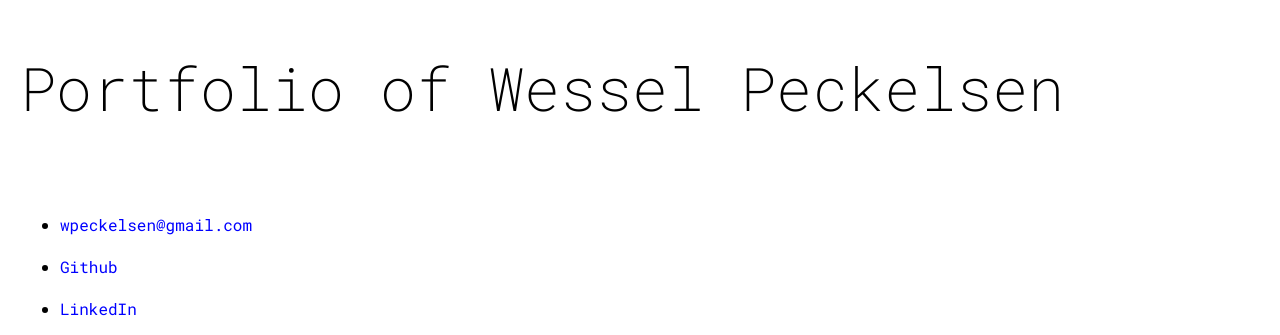
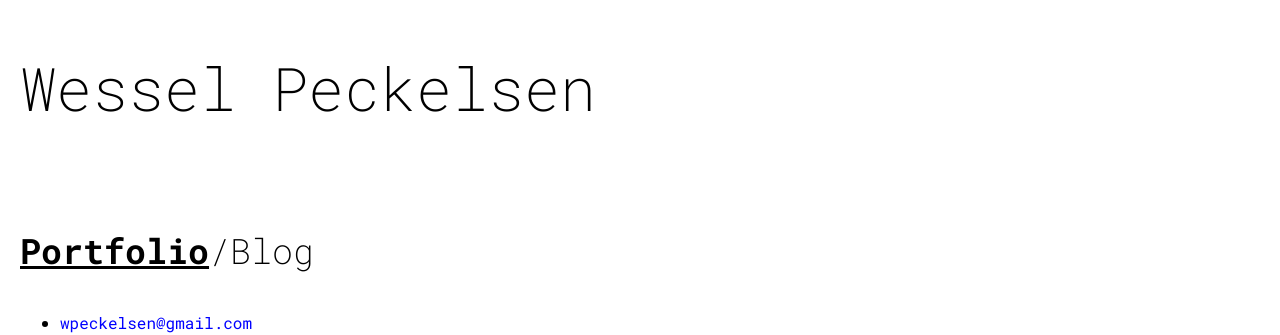
Before and after one commit to wpeckelsen/wwwpeckelsen, a Next.js app: page / in a window 1280 px wide. Shown: the part 217-552 px from the top of the page. Built offline with nearby package versions, Linux system fonts and the light colour scheme; no server answers; the database is empty.

Commit message:
switch titles working

```diff
--- a/app/page.jsx
+++ b/app/page.jsx
@@ -15,6 +15,7 @@ export default function Home() {
 
 
   const [items, setItems] = useState([]);
+  const [choice, setChoice] = useState('portfolio');
 
   useEffect(() => {
     const fetchItems = async () => {
@@ -29,6 +30,8 @@ export default function Home() {
       }
     };
 
+
+
     fetchItems();
   }, []);
 
@@ -40,8 +43,28 @@ export default function Home() {
 
       <div className="title">
 
+
+
         <h1>wwwpeckelsen</h1>
-        <h2>Portfolio of Wessel Peckelsen</h2>
+        <h2>Wessel Peckelsen</h2>
+
+
+
+        <span className="switch">
+          <h3
+            onClick={() => { setChoice('portfolio') }}
+            className={choice === 'portfolio' ? 'active' : 'inactive'}>
+            Portfolio
+          </h3>
+
+          <h3>{'/'}</h3>
+
+          <h3 onClick={() => { setChoice('blog') }}
+            className={choice === 'blog' ? 'active' : 'inactive'}>
+            Blog
+          </h3>
+        </span>
+
         <ul>
           <br />
           <li><Link href="mailto:wpeckelsen@gmail.com">wpeckelsen@gmail.com</Link></li>
@@ -54,23 +77,22 @@ export default function Home() {
       </div>
 
       <div className="content">
-        {/* Render Item components based on fetched data */}
+
         {items.map((item) => (
           <Item
-            key={item.id} // Assuming each item has a unique id
+            key={item.id}
             title={item.title}
             description={item.description}
             tech={item.tech}
             date={item.date}
-            website={item.url1} // Use the correct property for the website
-            githubLink={item.url2} // Use the correct property for the GitHub link
+            website={item.url1}
+            githubLink={item.url2}
           />
         ))}
       </div>
 
       <div className="image">
         <Image
-          // src="/public/smile.jpg"
           src={"/smile.png"}
           margin={20}
           width={50}
--- a/app/style/globals.scss
+++ b/app/style/globals.scss
@@ -54,7 +54,7 @@ a {
 }
 
 a:hover {
-  text-decoration: underline;
+  // text-decoration: underline;
   text-decoration-thickness: 3px;
 }
 
@@ -71,25 +71,37 @@ input {
   width: 80%;
 }
 
-.switch-title {
-  color: blue;
+
+//
+.switch {
+  display: flex;
+  align-items: center;
+  font-weight: normal;
 }
 
-.switch-title-active {
-  color: blue;
+
+.active {
+  font-weight: bold;
+  text-decoration: underline;
+}
+
+.active:hover {
+  font-weight: bold;
+  cursor: pointer;
   text-decoration: underline;
   text-decoration-thickness: 5px;
 }
 
-.switch-title-active:hover {
-  text-decoration-thickness: 5px;
+.inactive:hover{
+  font-weight: bold;
+  cursor: pointer;
+
+
 }
 
-.switch-title:hover {
-  text-decoration: underline;
-  text-decoration-thickness: 5px;
-  cursor: pointer;
-}
+
+
+//
 
 @media only screen and (max-width: 600px) {
   h2 {
```
